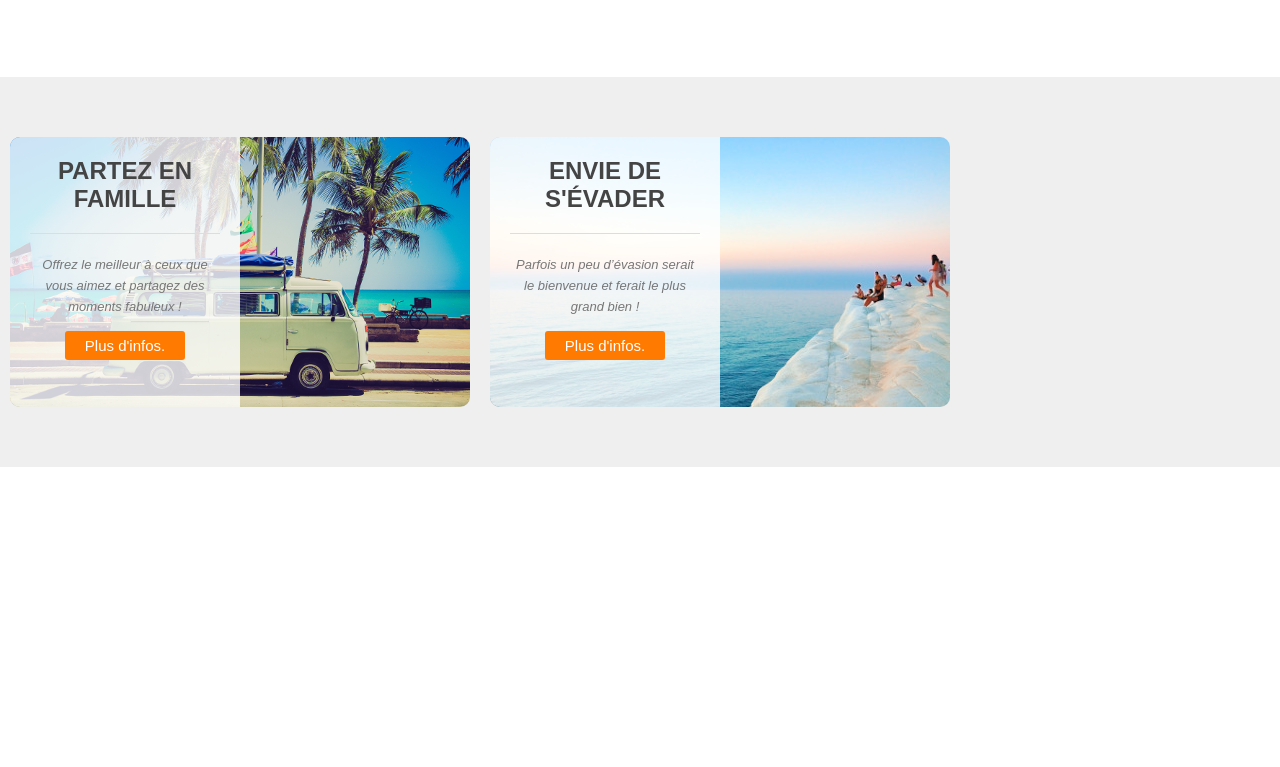
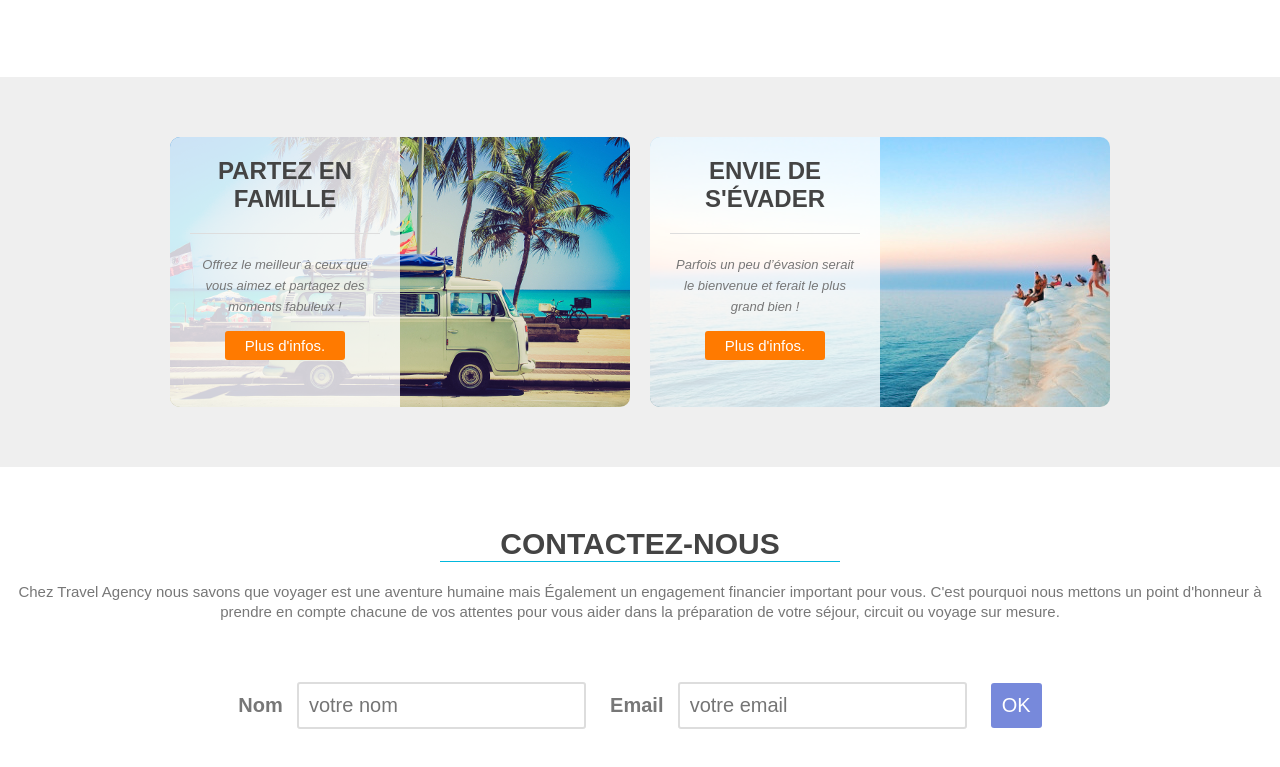
Before and after one commit to CarlosGomes94290/travel_agency, a plain HTML site: page index.html in a window 1280 px wide. Shown: the part 1051-1818 px from the top of the page. Before the commit the page ends 1518 px from the top, so only its background shows below. Drawn offline with Linux system fonts and the light colour scheme.

Commit message:
Add contact form

```diff
--- a/index.html
+++ b/index.html
@@ -52,7 +52,7 @@
     </div>
   </section>
 
-  <section id="possibilities">
+  <section id="possibilities" >
     <div class="wrapper">
       <article style="background-image: url(images/article-image-1.jpg);">
         <div class="overlay">
@@ -77,9 +77,17 @@
 
   <section id="contact">
   <div class="wrapper">
+    <h3>Contactez-nous</h3>
+    <p>Chez Travel Agency nous savons que voyager est une aventure humaine mais Également un engagement financier important pour vous. C'est pourquoi nous mettons un point d'honneur à prendre en compte chacune de vos attentes pour vous aider dans la préparation de votre séjour, circuit ou voyage sur mesure.</p>
 
+    <form action="">
+      <label for="name" >Nom</label>
+      <input type="text" placeholder="votre nom" id="name">
+      <label for="email" >Email</label>
+      <input type="text" placeholder="votre email" id="email">
+      <input type="submit" value="OK" class="button-3">
+    </form>
   </div>
-
   </section>
 
 
--- a/styles.css
+++ b/styles.css
@@ -60,6 +60,10 @@ p {
   clear: both;
 }
 
+h3 {
+  font-size: 30px;
+  color: #444;
+}
 /* HEADER */
 
 header {
@@ -172,6 +176,7 @@ header nav ul li a {
 
 #possibilities article:first-child {
   margin-right: 20px;
+  margin-left: 160px;
 }
 
 .overlay {
@@ -206,3 +211,55 @@ article h4 {
 #possibilities ul {
   text-align: center;
 }
+
+/* CONTACT */
+
+#contact {
+  padding: 60px 0;
+  text-align: center;
+}
+
+#contact h3 {
+  width: 400px;
+  text-transform: uppercase;
+  margin:0 auto 20px auto;
+  border-bottom: 1px solid #02B8DD;
+}
+
+form {
+  margin: 60px 0 20px 0;
+}
+
+label {
+  font-weight: bold;
+  font-size: 20px;
+  margin-right: 10px;
+  color: #777;
+}
+
+input[type="text"] {
+  padding: 10px;
+  font-size: 20px;
+  margin-right: 20px;
+  border: 2px solid #ddd;
+  border-radius: 3px;
+}
+
+.button-3 {
+  color: #fff;
+  font-size: 20px;
+  padding: 11px;
+  background-color: #02B8DD;
+  border-style: none;
+  border-radius: 3px;
+}
+
+.button-3:hover {
+  background-color: #02B8;
+  color: #fff;
+}
+
+input[type="submit"] {
+  background-color: #02B8;
+  color: #fff;
+}
```
